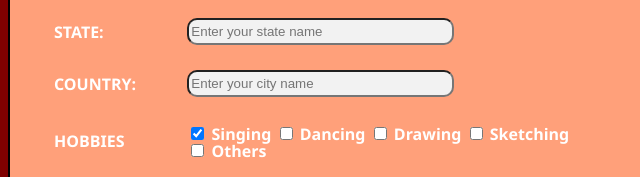
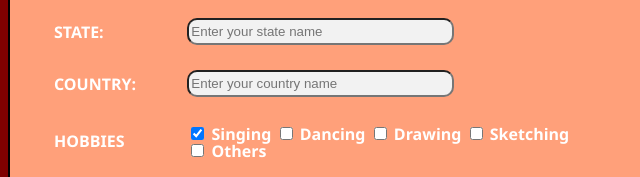
Before and after one commit to Pragnesh8122000/Form-Validation, a website: page index.html in a window 1280 px wide. Shown: the part 623-800 px from the top of the page, 382-1022 px from the left. Drawn offline with Linux system fonts and the light colour scheme.

Commit message:
Fixed placholder name of coutry by changing from city

```diff
--- a/index.html
+++ b/index.html
@@ -123,7 +123,7 @@
                         <td>COUNTRY:</td>
                         <td>
                             <input id="Country" type="text" name="COUNTRY" size="30" maxlength="15"
-                                placeholder="Enter your city name" />
+                                placeholder="Enter your country name" />
                             <span id="CountryError"></span>
                         </td>
                     </tr>
```
